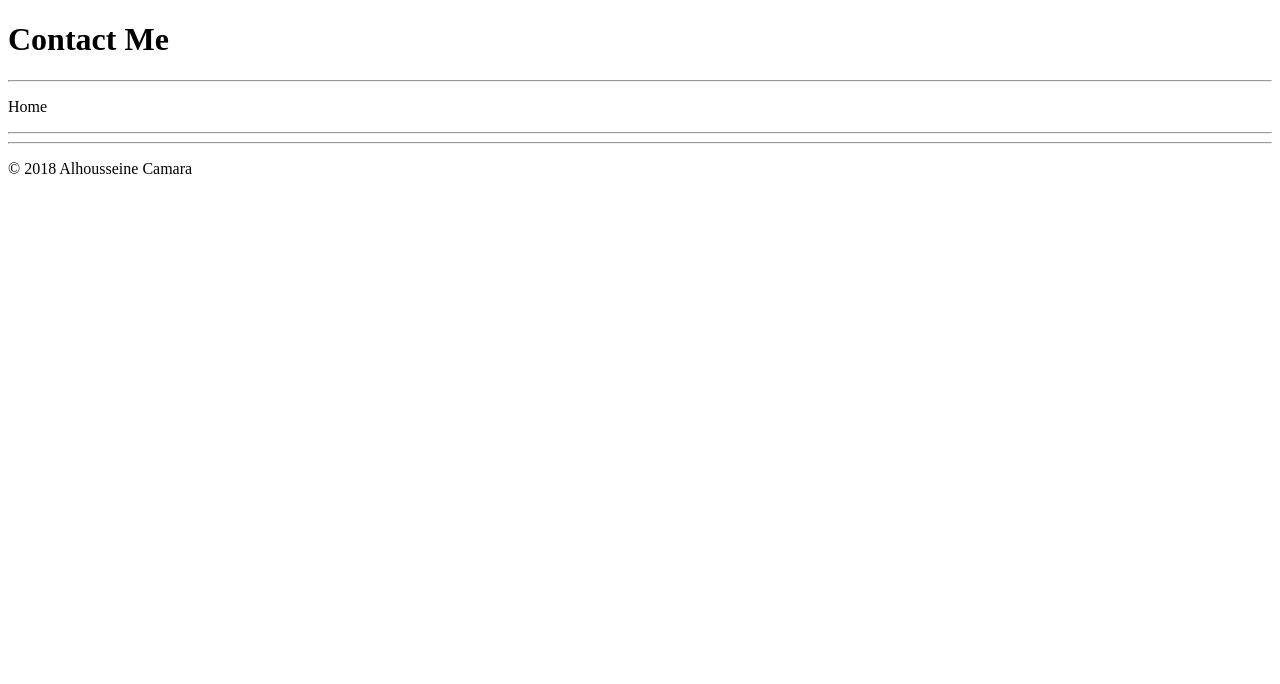
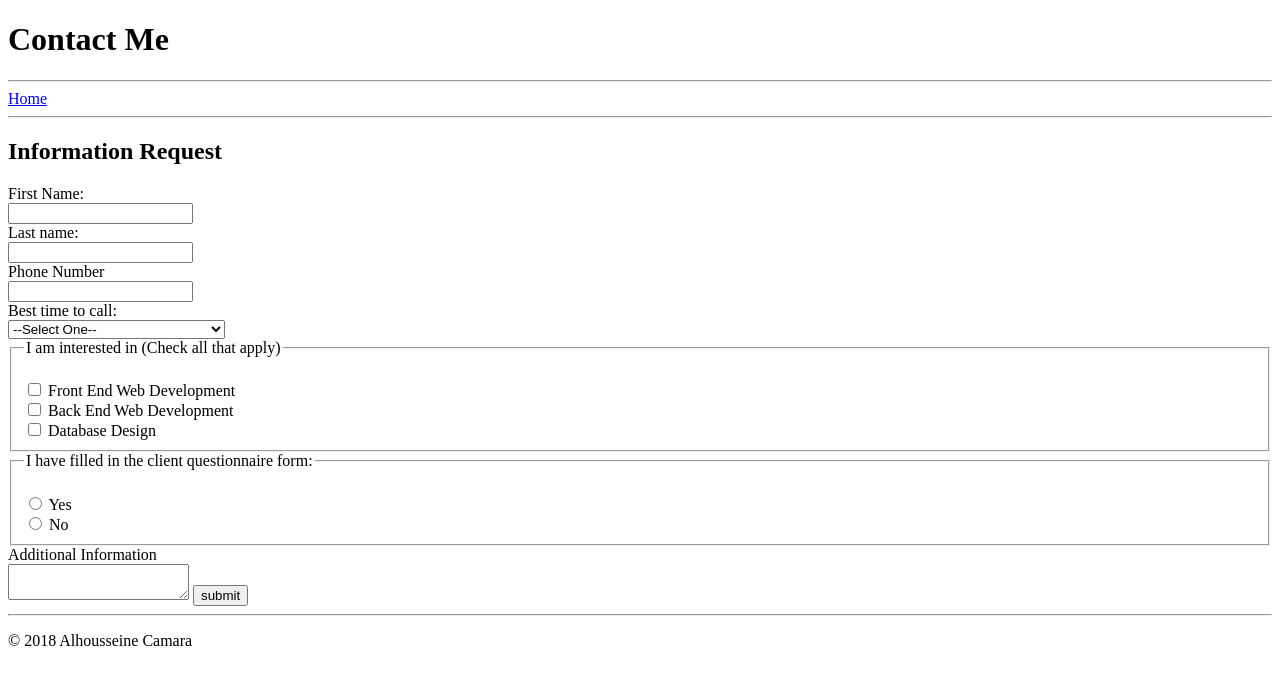
Before and after one commit to Alcamara/Website, a plain HTML site: page contactME.html in a window 1280 px wide. Drawn offline with Linux system fonts and the light colour scheme.

Commit message:
added shit

```diff
--- a/contactME.html
+++ b/contactME.html
@@ -6,8 +6,48 @@
 	<body>
 		<h1>Contact Me</h1>
 		<hr />
-		<p>Home</p>
+		<a href="index.html">Home</a>
 		<hr />
+		<h2>Information Request</h2>
+
+			<form action="submit.html" method="post">
+				<label for="firstName">First Name:</label> <br />
+					<input type="text" id="firstname" name="firstname"> <br />
+				<label for="lastName">Last name:</label> <br />
+					<input type="text" id="lastname" name="lastname"> <br />
+				<label for="phone">Phone Number</label> <br />
+					<input type="text" id="phone" name="phone"> <br />
+				<label for="contact"> Best time to call:</label> <br />
+					<select id="contact" name="contact">
+						<option value="default" selected>--Select One--</option>
+						<option value="Morning">Morning (8am to 12pm Central)</option>
+						<option value="Afternoon">Afternoon (12pm to 5pm Central)</option>
+						<option value="Evening">Evening (5pm to 8pm Central)</option>
+					</select>
+
+				<fieldset>
+					<legend>I am interested in (Check all that apply)</legend><br />
+						<input type="checkbox" id="frontEnd" name="interest" value="frontEnd">
+							<label for="frontEnd">Front End Web Development</label><br />
+						<input type="checkbox" id="backEnd" name="interest" value="backEnd">
+							<label for="backEnd">Back End Web Development</label><br />
+						<input type="checkbox" id="database" name="interest" value="database">
+							<label for="database">Database Design</label> <br />
+				</fieldset>
+
+				<fieldset>
+					<legend>I have filled in the client questionnaire form:</legend> <br />
+						<input type="radio" id="choice1" name="questionnaire" value="yes">
+							<label for="choice1">Yes</label><br />
+						<input type="radio" id="choice1" name="questionnaire" value="no">
+							<label for="choice2">No</label><br />
+				</fieldset>
+
+				<label for="info">Additional Information</label><br />
+					<textarea id="info" name="info"></textarea>
+				<input type="submit" name="submit" value="submit">
+
+		</form>
 		<hr />
 	<footer>
 		<p>&copy 2018 Alhousseine Camara</p>
```
Also changed, not shown: Index.html (+44 -19 lines).
